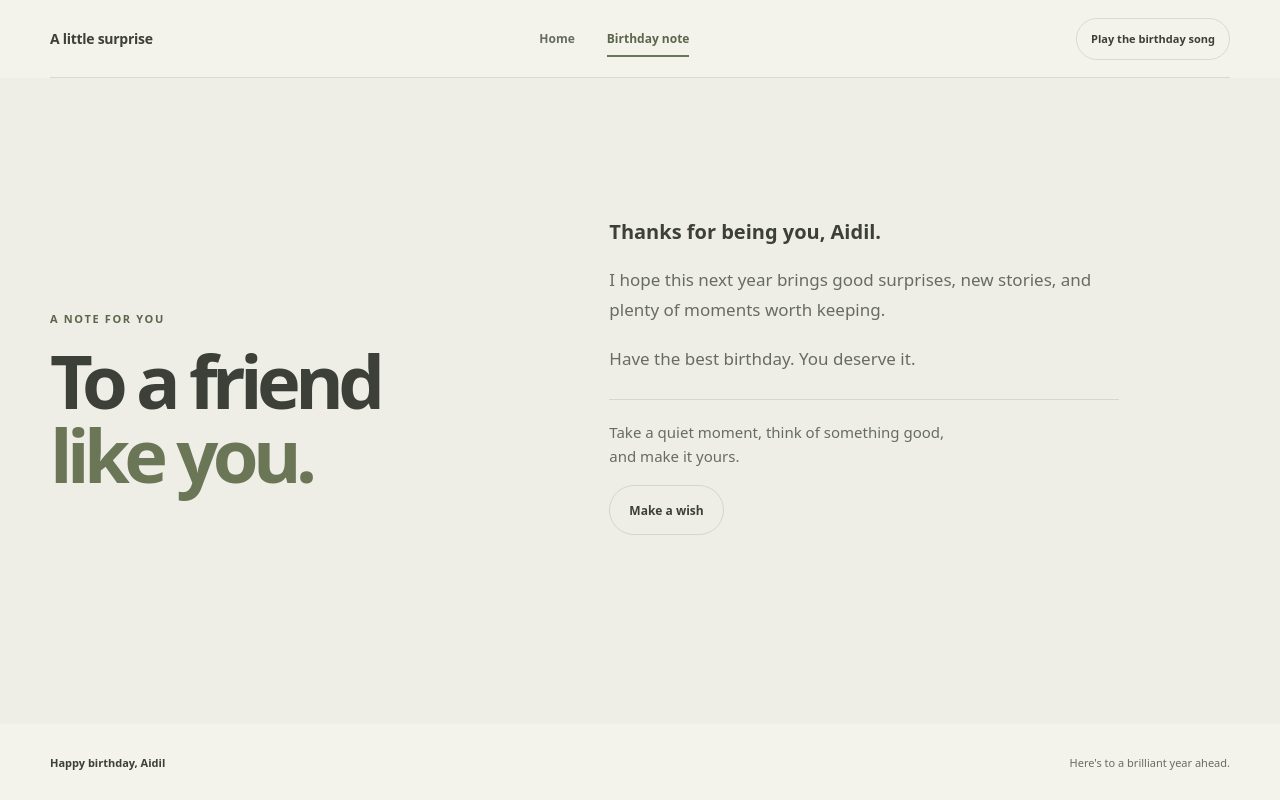
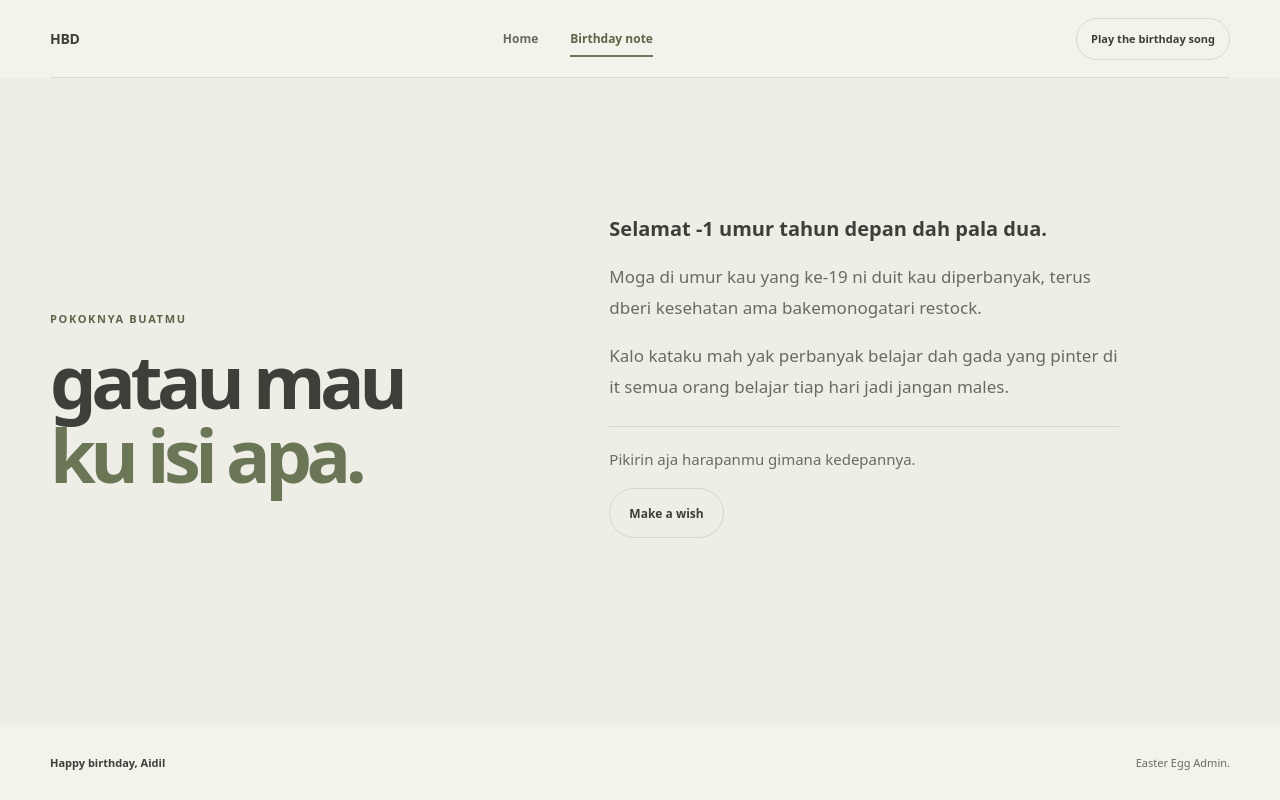
Before and after one commit to PixelDwarfTwT/AI-Dan-Dil, a website: page note.html in a window 1280 px wide. Drawn offline with Linux system fonts and the light colour scheme.

Commit message:
chore: save edited birthday page copy

```diff
--- a/app.js
+++ b/app.js
@@ -76,7 +76,7 @@ if (motion && !reduceMotion) {
 if (wishButton) {
   wishButton.addEventListener('click', () => {
     confetti.replaceChildren();
-    wishStatus.textContent = 'Wish made, Aidil. Hope it comes true.';
+    wishStatus.textContent = 'Moga terkabul apapunn harapannmu itu.';
 
     if (confettiCleanup) window.clearTimeout(confettiCleanup);
     if (motion && !reduceMotion) {
--- a/note.html
+++ b/note.html
@@ -12,7 +12,7 @@
   </head>
   <body>
     <header class="topbar">
-      <a class="wordmark" href="index.html?v=9" aria-label="Aidil's birthday home">A little surprise</a>
+      <a class="wordmark" href="index.html?v=9" aria-label="Aidil's birthday home">HBD</a>
       <nav class="page-nav" aria-label="Birthday pages">
         <a href="index.html?v=9">Home</a>
         <a href="note.html?v=9" aria-current="page">Birthday note</a>
@@ -25,15 +25,15 @@
     <main class="note-page">
       <section class="story-layout page-wrap" aria-labelledby="note-title">
         <div class="story-heading">
-          <p class="eyebrow">A note for you</p>
-          <h1 id="note-title">To a friend<br /><span>like you.</span></h1>
+          <p class="eyebrow">pokoknya buatmu</p>
+          <h1 id="note-title">gatau mau<br /><span>ku isi apa.</span></h1>
         </div>
         <div class="story-content">
-          <p class="story-lead">Thanks for being you, Aidil.</p>
-          <p>I hope this next year brings good surprises, new stories, and plenty of moments worth keeping.</p>
-          <p>Have the best birthday. You deserve it.</p>
+          <p class="story-lead">Selamat -1 umur tahun depan dah pala dua.</p>
+          <p>Moga di umur kau yang ke-19 ni duit kau diperbanyak, terus dberi kesehatan ama bakemonogatari restock.</p>
+          <p>Kalo kataku mah yak perbanyak belajar dah gada yang pinter di it semua orang belajar tiap hari jadi jangan males.</p>
           <div class="wish-prompt">
-            <p>Take a quiet moment, think of something good, and make it yours.</p>
+            <p>Pikirin aja harapanmu gimana kedepannya.</p>
             <button class="wish-button" id="wish-button" type="button">Make a wish</button>
             <p class="wish-status" id="wish-status" aria-live="polite" aria-atomic="true"></p>
           </div>
@@ -44,7 +44,7 @@
 
     <footer class="footer page-wrap">
       <span>Happy birthday, Aidil</span>
-      <span>Here's to a brilliant year ahead.</span>
+      <span>Easter Egg Admin.</span>
     </footer>
 
     <audio id="birthday-song" src="hbd.mp3" preload="none" loop></audio>
```
Also changed, not shown: index.html (+6 -6 lines), tests/page.test.js (+2 -2 lines).
